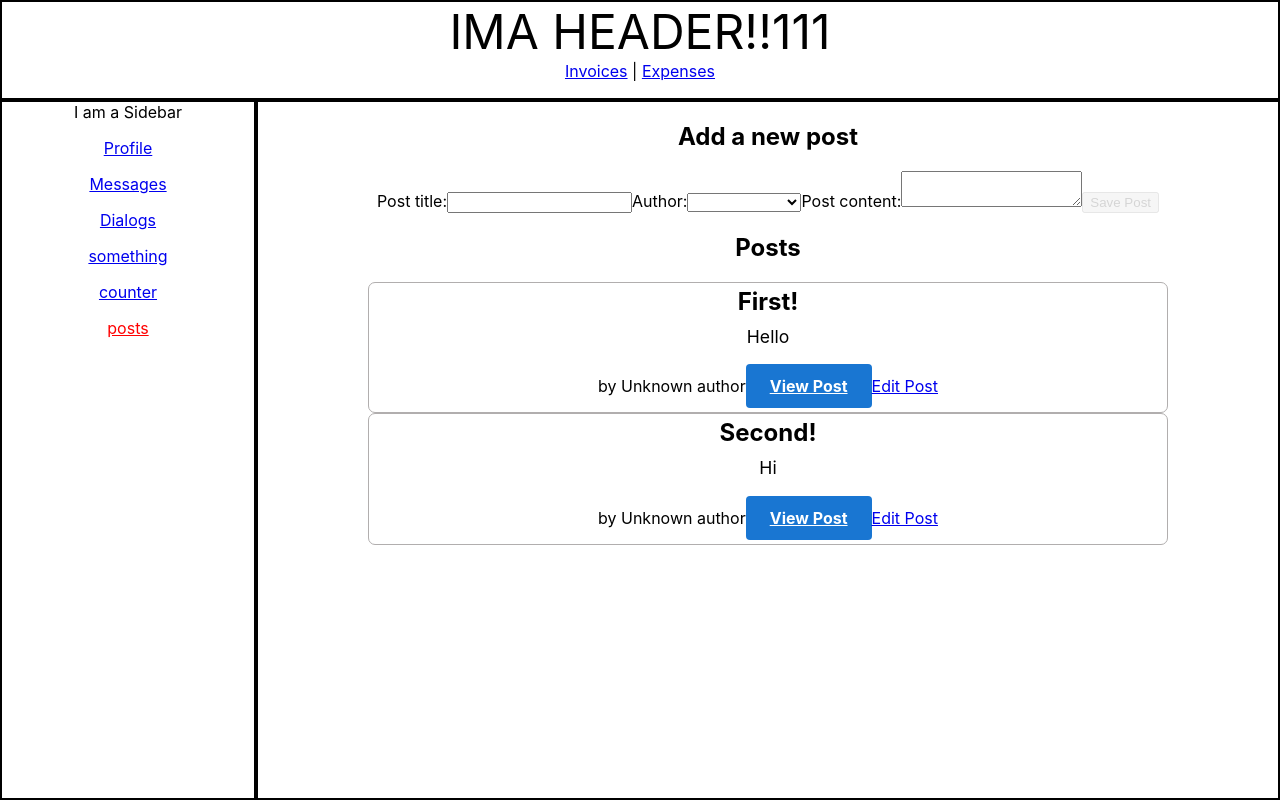
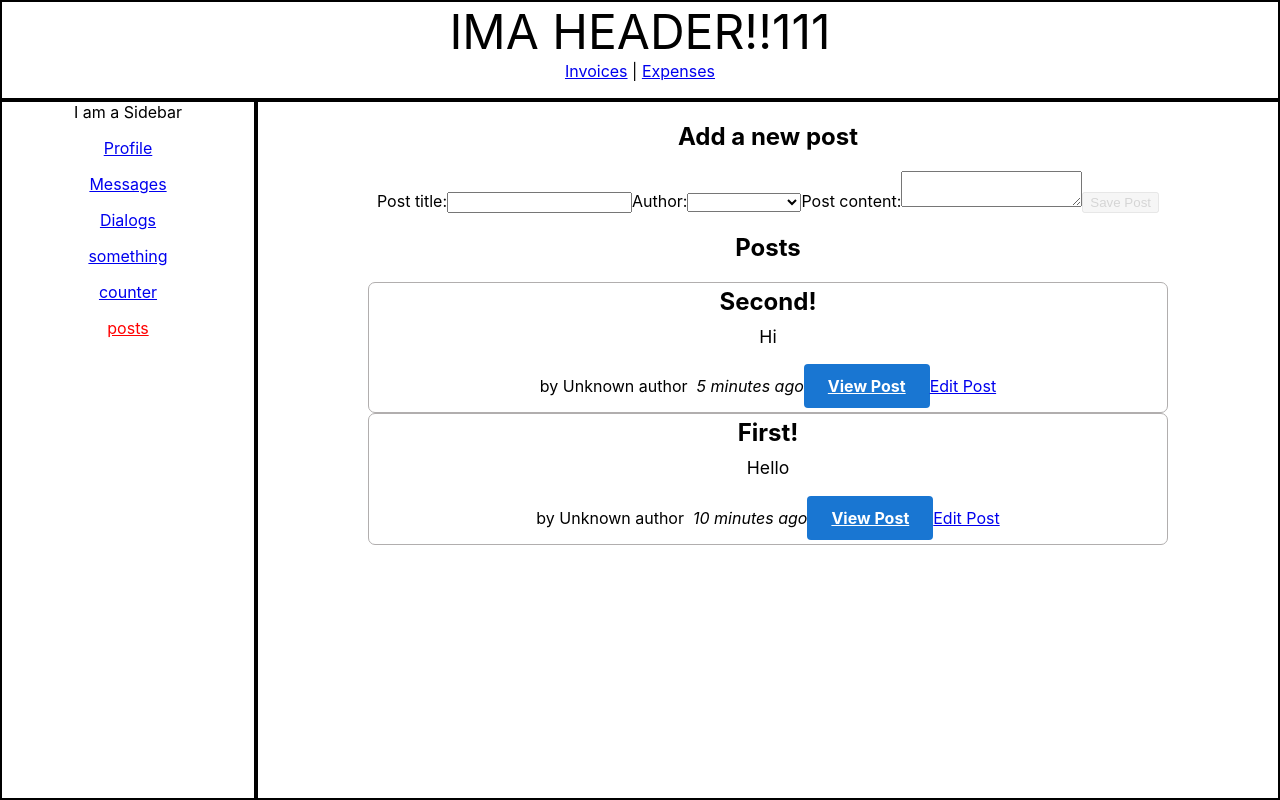
Before and after one commit to foxcaulfield/react-redux-multi-app, a React (Create React App) app: page /posts in a window 1280 px wide. Built offline with nearby package versions, Linux system fonts and the light colour scheme.

Commit message:
Implement TimeAgo component

```diff
--- a/src/features/posts/PostsList.jsx
+++ b/src/features/posts/PostsList.jsx
@@ -3,13 +3,17 @@ import { useSelector } from 'react-redux';
 import QueryNavLink from '../../components/QueryNavLink';
 import PostAuthor from './PostAuthor';
 import { selectPostsList } from './postsSlice';
+import TimeAgo from "./TimeAgo";
 
 const PostsList = () => {
   const posts = useSelector(selectPostsList);
 
-  let renderedPosts = posts.map((post) => {
-    console.log(post)
+  const orederedPosts = posts.slice().sort((a, b) => {
+    return b.date.localeCompare(a.date);
+  });
 
+  let renderedPosts = orederedPosts.map((post) => {
+    console.log('post', post)
     return (
       <article className="post-excerpt" key={post.id}>
         <h3>{post.title}</h3>
@@ -18,12 +22,14 @@ const PostsList = () => {
             (post.content.length > 100 ? '...' : '')}
         </p>
         <PostAuthor userId={post.user} />
-        <QueryNavLink to={`/readPost/${post.id}`} className="button muted-button">
+        <TimeAgo timestamp={post.date}></TimeAgo>
+        <QueryNavLink
+          to={`/readPost/${post.id}`}
+          className="button muted-button"
+        >
           View Post
         </QueryNavLink>
-        <QueryNavLink to={`/editPost/${post.id}`}>
-          Edit Post
-        </QueryNavLink>
+        <QueryNavLink to={`/editPost/${post.id}`}>Edit Post</QueryNavLink>
       </article>
     );
   });
--- a/src/features/posts/SinglePostPage.jsx
+++ b/src/features/posts/SinglePostPage.jsx
@@ -4,6 +4,7 @@ import { selectPostById } from './postsSlice';
 import { useParams } from 'react-router-dom';
 import QueryNavLink from "../../components/QueryNavLink";
 import PostAuthor from "./PostAuthor";
+import TimeAgo from "./TimeAgo";
 
 const SinglePostPage = (props) => {
   let params = useParams();
@@ -24,6 +25,7 @@ const SinglePostPage = (props) => {
         <h2>{post.title}</h2>
         <p className="post-content">{post.content}</p>
         <PostAuthor userId={post.user} />
+        <TimeAgo timestamp={post.date}></TimeAgo>
         <QueryNavLink to={`/editPost/${postId}`} className="button">Edit Post</QueryNavLink>
         <QueryNavLink to={`/posts`} className="button">Return to Posts page</QueryNavLink>
       </article>
--- a/src/features/posts/TimeAgo.jsx
+++ b/src/features/posts/TimeAgo.jsx
@@ -5,7 +5,6 @@ const TimeAgo = ({ timestamp }) => {
   let timeAgo = '';
   if (timestamp) {
     const date = parseISO(timestamp);
-    console.log('date', date);
     const timePeriod = formatDistanceToNow(date);
     timeAgo = `${timePeriod} ago`;
   }
--- a/src/features/posts/postsSlice.js
+++ b/src/features/posts/postsSlice.js
@@ -1,8 +1,19 @@
 import { createSlice, nanoid } from '@reduxjs/toolkit';
+import { sub } from 'date-fns';
 
 let initialState = [
-  { id: '1', title: 'First!', content: 'Hello' },
-  { id: '2', title: 'Second!', content: 'Hi' },
+  {
+    id: '1',
+    title: 'First!',
+    content: 'Hello',
+    date: sub(new Date(), { minutes: 10 }).toISOString(),
+  },
+  {
+    id: '2',
+    title: 'Second!',
+    content: 'Hi',
+    date: sub(new Date(), { minutes: 5 }).toISOString(),
+  },
 ];
 
 const postsSlice = createSlice({
@@ -14,7 +25,6 @@ const postsSlice = createSlice({
     // },
     postAdded: {
       reducer(state, action) {
-        console.log(`action`, action)
         state.push(action.payload);
       },
       prepare(title, content, userId) {
@@ -24,9 +34,9 @@ const postsSlice = createSlice({
             date: new Date().toISOString(),
             title,
             content,
-            user: userId
+            user: userId,
           },
-          meta: "i am a meta string"
+          meta: 'i am a meta string',
         };
       },
     },
```
